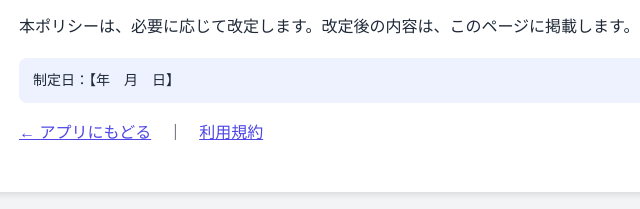
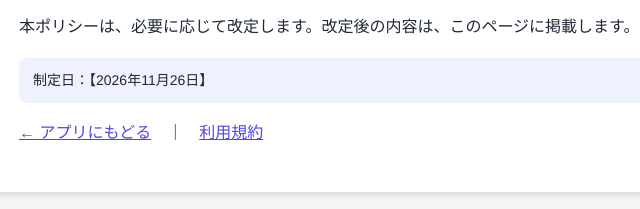
Before and after one commit to Alex800e/Vocab-Spaced-Repetition, a plain HTML site: page privacy.html in a window 1280 px wide. Shown: the part 1813-2022 px from the top of the page, 241-881 px from the left. Drawn offline with Linux system fonts and the light colour scheme.

Commit message:
Update privacy.html

```diff
--- a/privacy.html
+++ b/privacy.html
@@ -72,7 +72,7 @@
 <h2>8. 改定</h2>
 <p>本ポリシーは、必要に応じて改定します。改定後の内容は、このページに掲載します。</p>
 
-<p class="note">制定日：【年　月　日】</p>
+<p class="note">制定日：【2026年11月26日】</p>
 <p><a href="index.html">← アプリにもどる</a>　｜　<a href="terms.html">利用規約</a></p>
 </main>
 </body>
```
